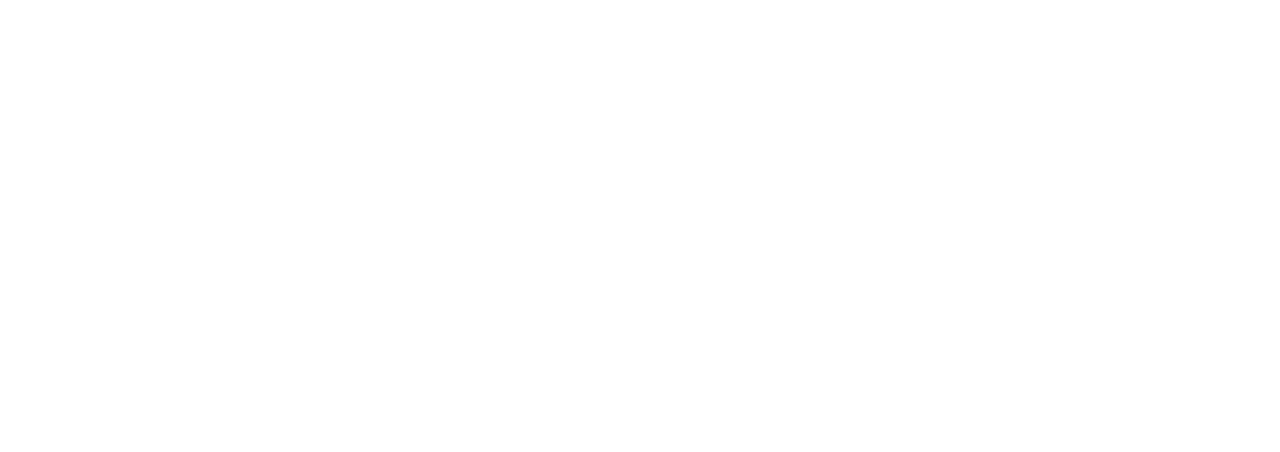
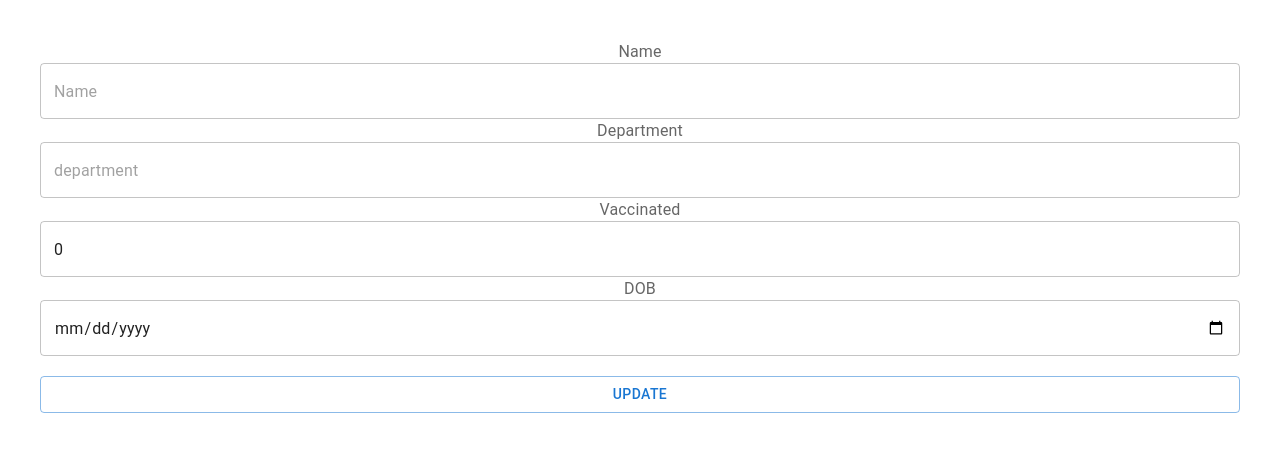
Before and after one commit to hoanganhnh/web-ptit-crud, a React (Vite) app in the folder frontend/: page /action/1 in a window 1280 px wide. Before the commit this address had no page. Shown: the top 452 px of the page. Built offline with nearby package versions, Linux system fonts and the light colour scheme; no server answers.

Commit message:
fix: update input type date

```diff
--- a/frontend/src/App.tsx
+++ b/frontend/src/App.tsx
@@ -48,11 +48,11 @@
   };
 
   const addNew = () => {
-    navigate("/handle");
+    navigate("/action");
   };
 
   const editItem = (id: number) => {
-    navigate(`/handle/${id}`);
+    navigate(`/action/${id}`);
   };
 
   const handleDeleteItem = async () => {
@@ -88,7 +88,7 @@
               <TableCell align="center">DOB</TableCell>
               <TableCell align="right">Department</TableCell>
               <TableCell align="right">Vaccinated</TableCell>
-              <TableCell align="right">Action</TableCell>
+              <TableCell align="center">Action</TableCell>
             </TableRow>
           </TableHead>
           <TableBody>
--- a/frontend/src/main.tsx
+++ b/frontend/src/main.tsx
@@ -11,7 +11,7 @@
     <BrowserRouter>
       <Routes>
         <Route path="/" element={<App />} />
-        <Route path="/handle">
+        <Route path="/action">
           <Route index element={<Item />} />
           <Route path=":idItem" element={<Item />} />
         </Route>
--- a/frontend/src/pages/Item.tsx
+++ b/frontend/src/pages/Item.tsx
@@ -9,7 +9,7 @@
   TextField,
 } from "@mui/material";
 import MuiAlert from "@mui/material/Alert";
-import { useParams } from "react-router-dom";
+import { useNavigate, useParams } from "react-router-dom";
 import axios from "axios";
 
 const Alert = React.forwardRef<HTMLDivElement, AlertProps>(function Alert(
@@ -18,6 +18,23 @@
 ) {
   return <MuiAlert elevation={6} ref={ref} variant="filled" {...props} />;
 });
+
+function convertDate(timestamp: string) {
+  const dateNow = new Date(timestamp);
+  const year = dateNow.getFullYear();
+  const monthWithOffset = dateNow.getUTCMonth() + 1;
+  const month =
+    monthWithOffset.toString().length < 2
+      ? `0${monthWithOffset}`
+      : monthWithOffset;
+  const date =
+    dateNow.getUTCDate().toString().length < 2
+      ? `0${dateNow.getUTCDate()}`
+      : dateNow.getUTCDate();
+
+  const materialDateInput = `${year}-${month}-${date}`;
+  return materialDateInput;
+}
 
 function Item() {
   const [open, setOpen] = React.useState(false);
@@ -36,6 +53,8 @@
     dob: "",
   });
   const { idItem } = useParams();
+
+  const navigate = useNavigate();
 
   React.useEffect(() => {
     if (idItem) {
@@ -113,7 +132,28 @@
 
       setOpen(true);
       addNewItem(state);
+      navigate("/");
     } else {
+      if (!state.name) {
+        setErrors((preState) => ({ ...preState, name: "Name is require" }));
+        return;
+      }
+
+      if (!state.department) {
+        setErrors((preState) => ({
+          ...preState,
+          department: "department is require",
+        }));
+        return;
+      }
+
+      if (!state.dob) {
+        setErrors((preState) => ({
+          ...preState,
+          dob: "dob is require",
+        }));
+        return;
+      }
       console.log("update");
       // @ts-ignore
       if (state?.id) {
@@ -131,10 +171,8 @@
     if (reason === "clickaway") {
       return;
     }
-
     setOpen(false);
   };
-  console.log(state);
 
   return (
     <Box>
@@ -184,10 +222,8 @@
           name="dob"
           color="primary"
           required
-          type="text"
-          value={
-            idItem ? new Date(state?.dob).toLocaleDateString() : state?.dob
-          }
+          type="date"
+          value={idItem ? convertDate(state?.dob) : state?.dob}
           placeholder="dob"
           helperText={errors.dob}
           error={errors.dob ? true : false}
@@ -216,7 +252,7 @@
           Save error
         </Alert>
       </Snackbar>
-      <Snackbar open={update} autoHideDuration={2000} onClose={handleClose}>
+      <Snackbar open={update} autoHideDuration={200} onClose={handleClose}>
         <Alert
           onClose={() => setUpdate(false)}
           severity="success"
```
